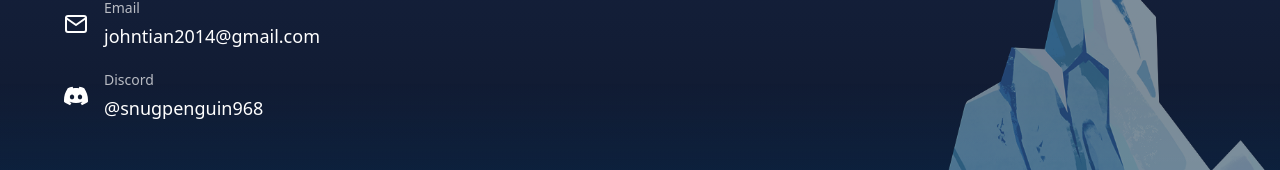
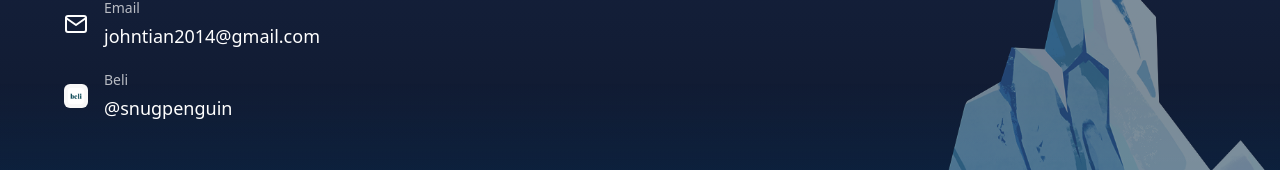
Before and after one commit to snugpenguin968/snugpenguin.com, a Next.js app: page / in a window 1280 px wide. Shown: the part 1977-2147 px from the top of the page. Built offline with nearby package versions, Linux system fonts and the light colour scheme; a web font is replaced by a local one.

Commit message:
add beli

```diff
--- a/src/modules/footer/FooterModel.ts
+++ b/src/modules/footer/FooterModel.ts
@@ -11,10 +11,10 @@ export const useFooterModel = () => {
             address: "johntian2014@gmail.com",
             url: "mailto:johntian2014@gmail.com",
         },
-        discord: {
-            label: "Discord",
-            username: "@snugpenguin968",
-            url: "https://discord.com/users/snugpenguin968", // Assuming standard discord user link format or just a placeholder if not linkable directly
+        beli: {
+            label: "Beli",
+            username: "@snugpenguin",
+            url: "https://beliapp.co",
         },
         linkedin: {
             label: "LinkedIn",
--- a/src/modules/footer/FooterView.tsx
+++ b/src/modules/footer/FooterView.tsx
@@ -11,7 +11,7 @@ type FooterViewProps = {
     contactTitle: string;
     github: FooterLink;
     email: FooterLink;
-    discord: FooterLink;
+    beli: FooterLink;
     linkedin: FooterLink;
     copyright: string;
     techStack: string;
@@ -21,7 +21,7 @@ type FooterViewProps = {
     };
 };
 
-export const FooterView = ({ contactTitle, github, email, discord, linkedin, copyright, techStack, credit }: FooterViewProps) => {
+export const FooterView = ({ contactTitle, github, email, beli, linkedin, copyright, techStack, credit }: FooterViewProps) => {
     return (
         <footer className="py-10 px-5 relative overflow-hidden text-text-white" id="contact">
             {/* Ambient Light Gradient at Bottom */}
@@ -82,14 +82,12 @@ export const FooterView = ({ contactTitle, github, email, discord, linkedin, cop
                     </div>
 
                     <div className="flex items-center gap-4">
-                        <svg width="24" height="24" viewBox="0 0 24 24" fill="currentColor" xmlns="http://www.w3.org/2000/svg">
-                            <path d="M20.317 4.3698a19.7913 19.7913 0 00-4.8851-1.5152.0741.0741 0 00-.0785.0371c-.211.3753-.4447.8648-.6083 1.2495-1.8447-.2762-3.68-.2762-5.4868 0-.1636-.3933-.4058-.8742-.6177-1.2495a.077.077 0 00-.0785-.037 19.7363 19.7363 0 00-4.8852 1.515.0699.0699 0 00-.0321.0277C.5334 9.0458-.319 13.5799.0992 18.0578a.0824.0824 0 00.0312.0561c2.0528 1.5076 4.0413 2.4228 5.9929 3.0294a.0777.0777 0 00.0842-.0276c.4616-.6304.8731-1.2952 1.226-1.9942a.076.076 0 00-.0416-.1057c-.6528-.2476-1.2743-.5495-1.8722-.8923a.077.077 0 01-.0076-.1277c.1258-.0943.2517-.1923.3718-.2914a.0743.0743 0 01.0776-.0105c3.9278 1.7933 8.18 1.7933 12.0614 0a.0739.0739 0 01.0785.0095c.1202.099.246.1981.3728.2924a.077.077 0 01-.0066.1276 12.2986 12.2986 0 01-1.873.8914.0766.0766 0 00-.0407.1067c.3604.698.7719 1.3628 1.225 1.9932a.076.076 0 00.0842.0286c1.961-.6067 3.9495-1.5219 6.0023-3.0294a.077.077 0 00.0313-.0552c.5004-5.177-.8382-9.6739-3.5485-13.6604a.061.061 0 00-.0312-.0286zM8.02 15.3312c-1.1825 0-2.1569-1.0857-2.1569-2.419 0-1.3332.9555-2.4189 2.157-2.4189 1.2108 0 2.1757 1.0952 2.1568 2.419 0 1.3332-.946 2.419-2.1568 2.419zm7.9748 0c-1.1825 0-2.1569-1.0857-2.1569-2.419 0-1.3332.9554-2.4189 2.1569-2.4189 1.2108 0 2.1757 1.0952 2.1568 2.419 0 1.3332-.946 2.419-2.1568 2.419z" />
-                        </svg>
+                        <div className="w-6 h-6 rounded-md overflow-hidden flex-shrink-0">
+                            <img src="/beli.jpg" alt="Beli" className="w-full h-full object-cover" />
+                        </div>
                         <div>
-                            <span className="text-sm opacity-70 mb-1 block">{discord.label}</span>
-                            <a href={discord.url} target="_blank" rel="noopener noreferrer" className="text-lg font-medium hover:underline">
-                                {discord.username}
-                            </a>
+                            <span className="text-sm opacity-70 mb-1 block">{beli.label}</span>
+                            <span className="text-lg font-medium">{beli.username}</span>
                         </div>
                     </div>
                 </div>
```
Also changed, not shown: public/beli.jpg (added).
